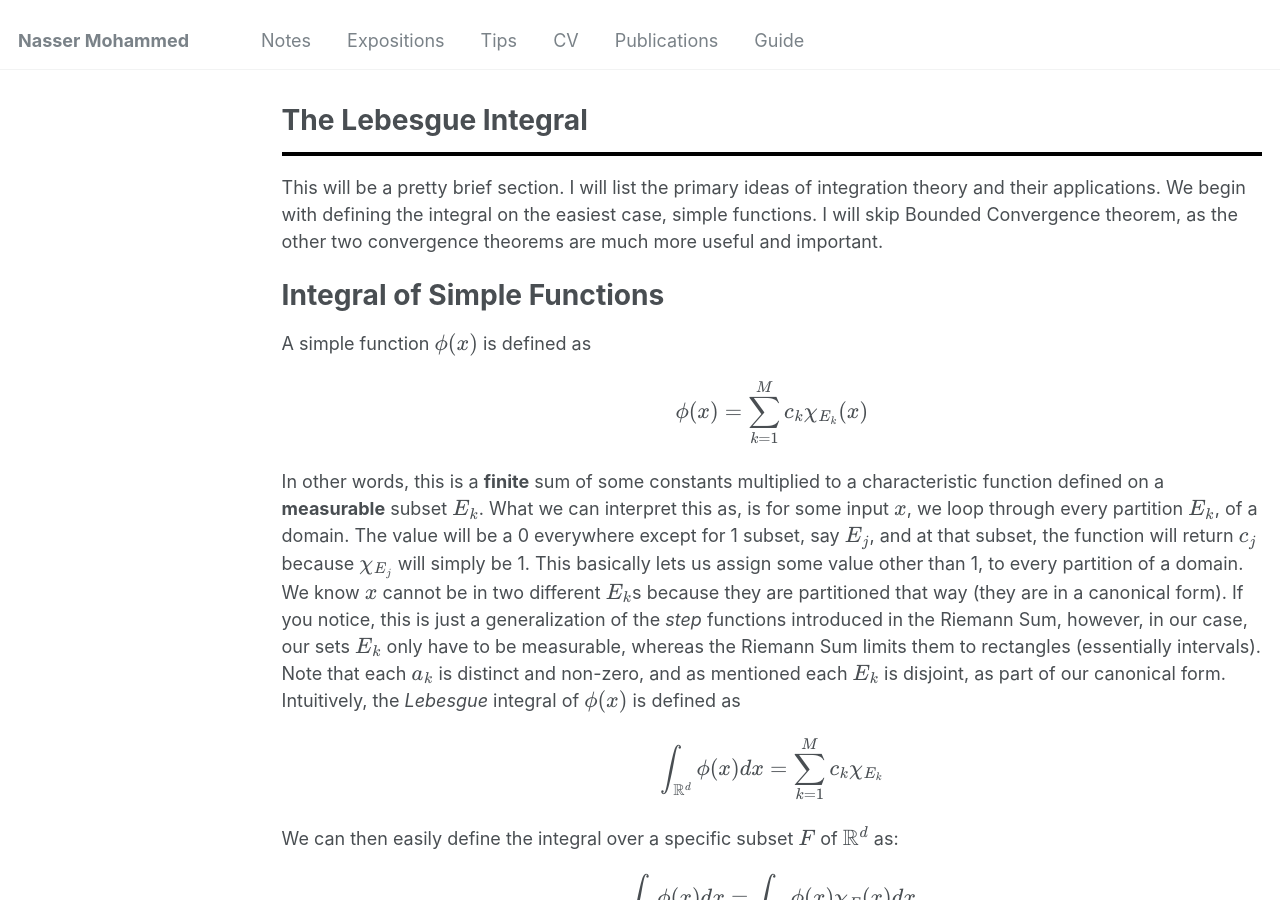
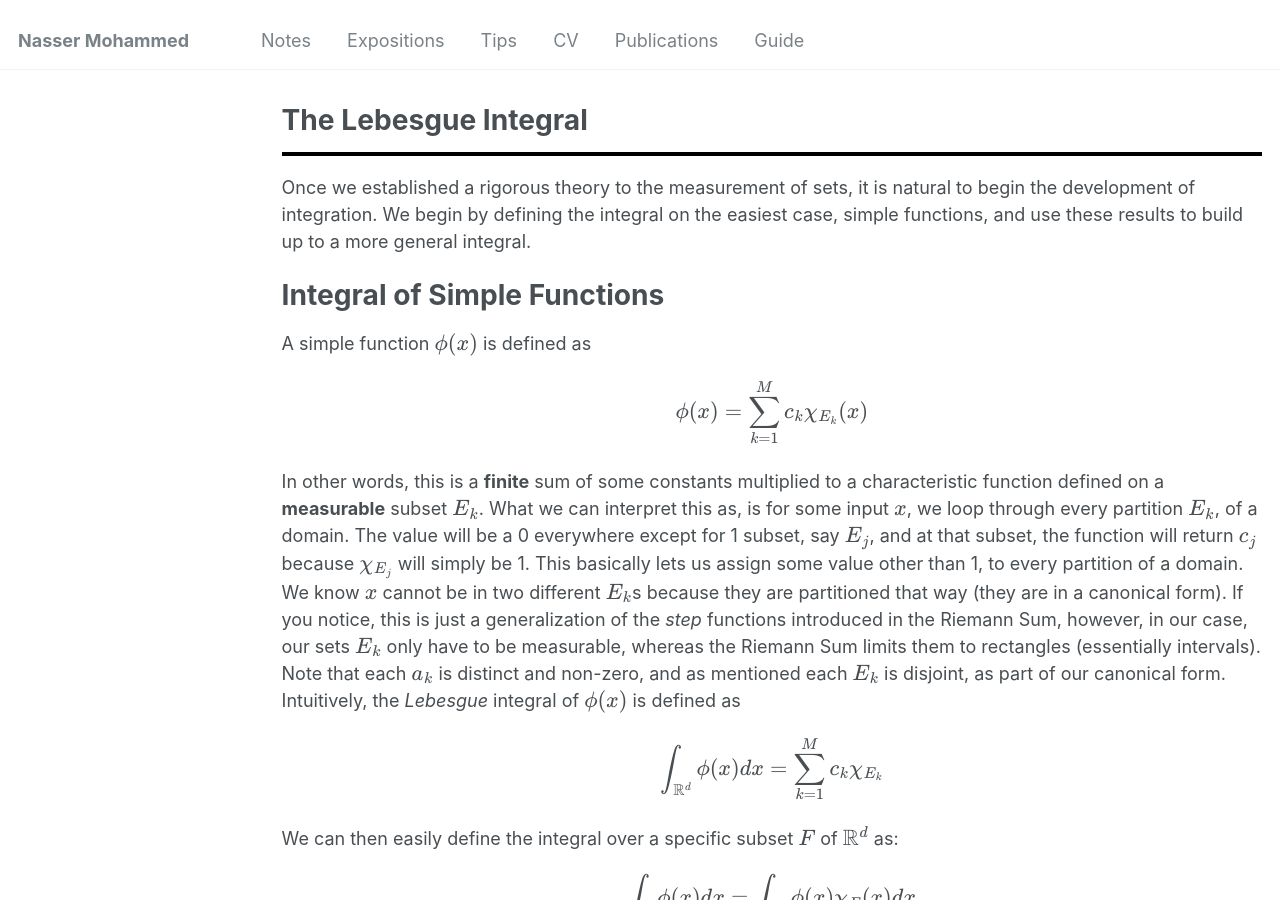
Before and after one commit to Nasser-Mohammed/Nasser-Mohammed.github.io, a Jekyll site: the page built from _pages/notes/analysis/lebintegral.md, in a window 1280 px wide and 900 px high. Built offline with Jekyll 4.4.1, drawn with Linux system fonts in a browser that asks for light colours.

Commit message:
Update lebintegral.md

```diff
--- a/_pages/notes/analysis/lebintegral.md
+++ b/_pages/notes/analysis/lebintegral.md
@@ -5,7 +5,7 @@ permalink: /notes/analysis/lebintegral/
 author_profile: false
 ---
 <hr style="border: 2px solid black;">
-This will be a pretty brief section. I will list the primary ideas of integration theory and their applications. We begin with defining the integral on the easiest case, simple functions. I will skip Bounded Convergence theorem, as the other two convergence theorems are much more useful and important.
+Once we established a rigorous theory to the measurement of sets, it is natural to begin the development of integration. We begin by defining the integral on the easiest case, simple functions, and use these results to build up to a more general integral.
 
 Integral of Simple Functions
 ===
```
